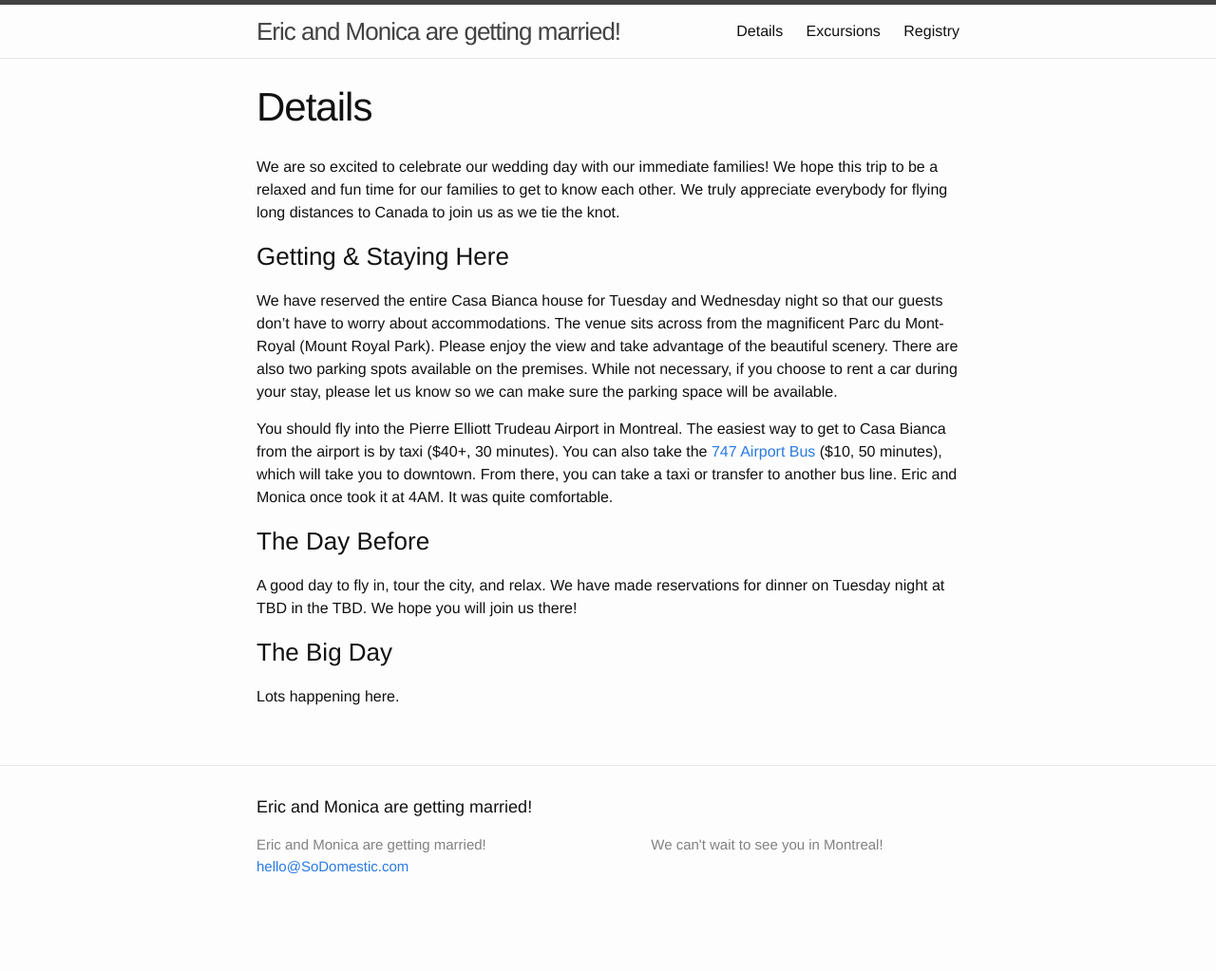
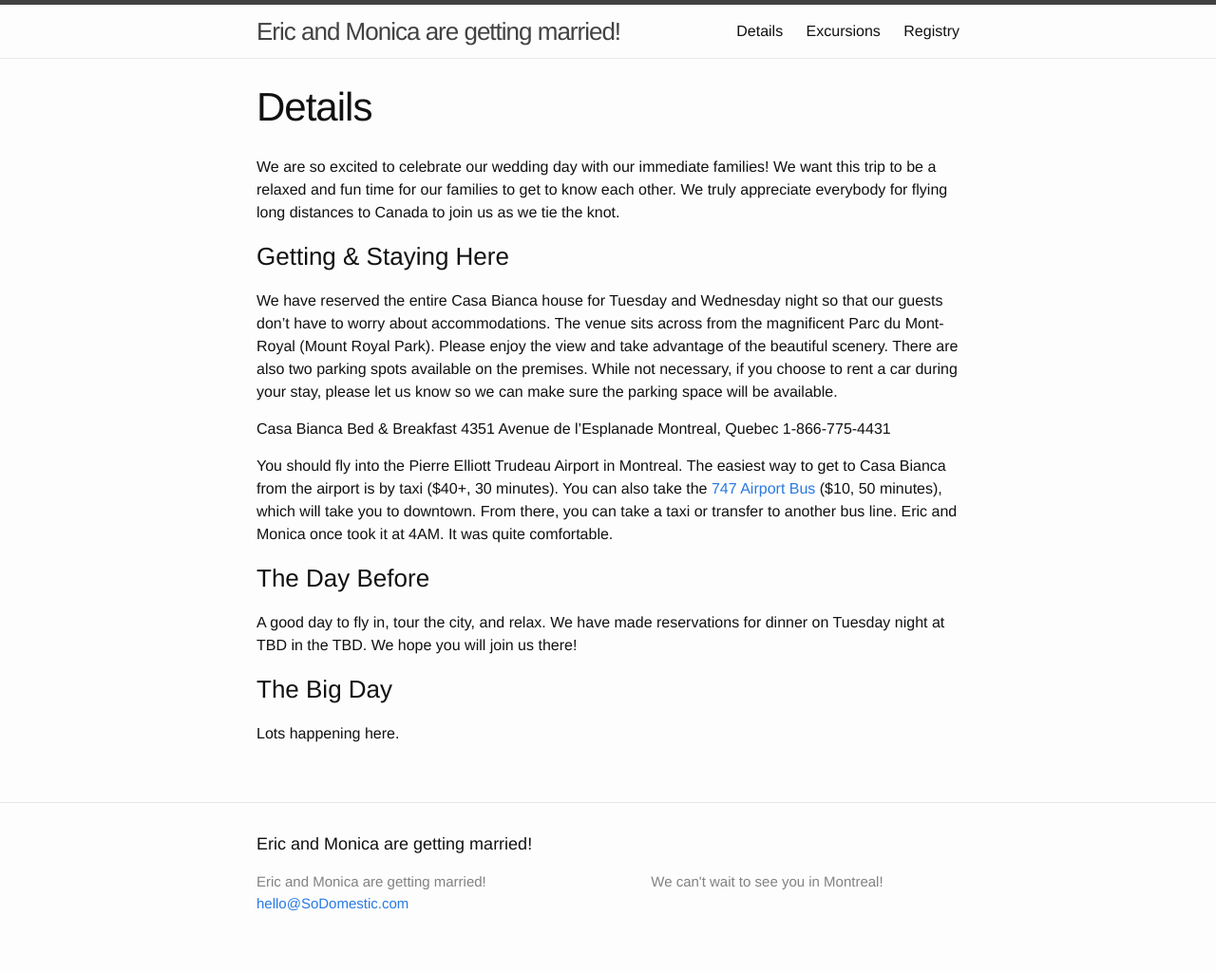
Before and after one commit to monicaaa/SoDomestic, a Jekyll site: the page built from details.md, in a window 1280 px wide. Shown: the whole page at 95% size. Built offline with Jekyll 4.4.1, drawn with Linux system fonts in a browser that asks for light colours; before the commit the page ends 984 px from its top, so only the background shows below that.

Commit message:
Modified some files

```diff
--- a/details.md
+++ b/details.md
@@ -3,11 +3,16 @@ layout: page
 title: Details
 permalink: /details/
 ---
-We are so excited to celebrate our wedding day with our immediate families! We hope this trip to be a relaxed and fun time for our families to get to know each other. We truly appreciate everybody for flying long distances to Canada to join us as we tie the knot.
+We are so excited to celebrate our wedding day with our immediate families! We want this trip to be a relaxed and fun time for our families to get to know each other. We truly appreciate everybody for flying long distances to Canada to join us as we tie the knot.
 
 ### Getting & Staying Here
 
 We have reserved the entire Casa Bianca house for Tuesday and Wednesday night so that our guests don't have to worry about accommodations. The venue sits across from the magnificent Parc du Mont-Royal (Mount Royal Park). Please enjoy the view and take advantage of the beautiful scenery. There are also two parking spots available on the premises. While not necessary, if you choose to rent a car during your stay, please let us know so we can make sure the parking space will be available.
+
+Casa Bianca Bed & Breakfast
+4351 Avenue de l'Esplanade
+Montreal, Quebec
+1-866-775-4431
 
 You should fly into the Pierre Elliott Trudeau Airport in Montreal. The easiest way to get to Casa Bianca from the airport is by taxi ($40+, 30 minutes). You can also take the [747 Airport Bus](http://www.stm.info/en/info/networks/bus/shuttle/more-about-747-aeroport-p-e-trudeau-centre-ville-shuttle){:target="_blank"} ($10, 50 minutes), which will take you to downtown. From there, you can take a taxi or transfer to another bus line. Eric and Monica once took it at 4AM. It was quite comfortable.
 
```
Also changed, not shown: excursions.md (+1 -1 lines), registry.md (+1 -1 lines).
